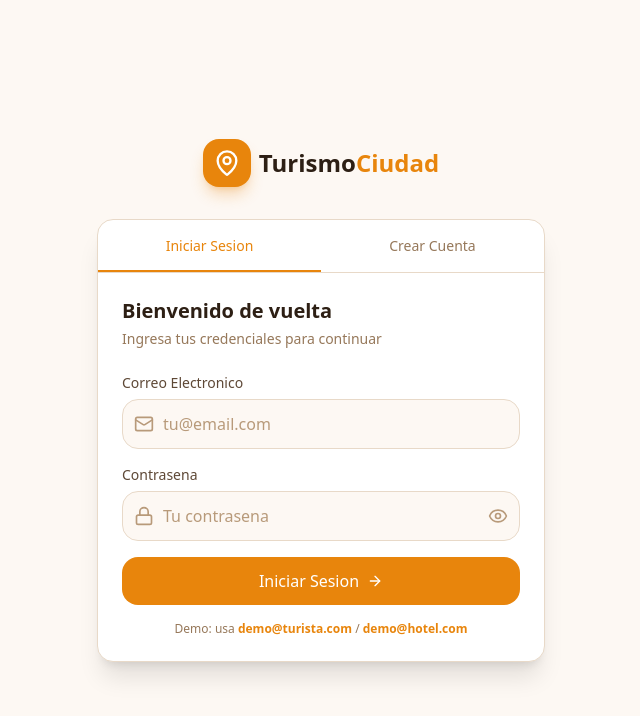
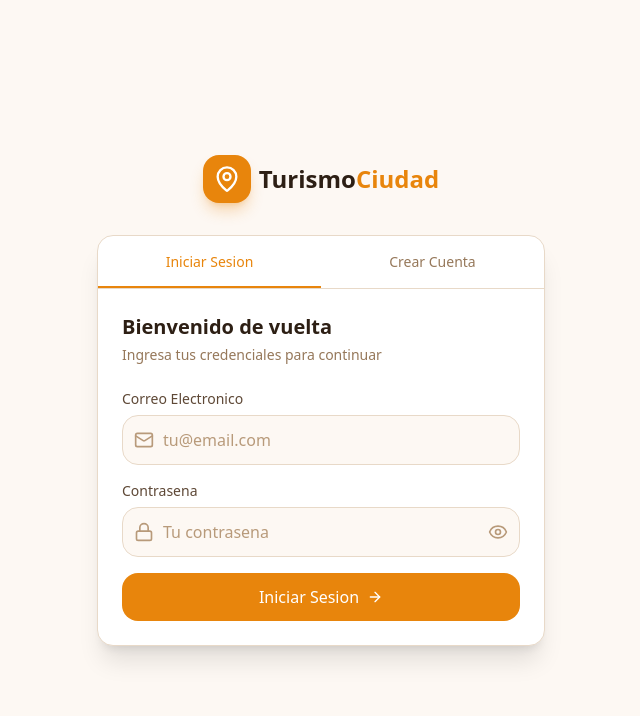
Before and after one commit to Rafael-VH/Tourist-Corner, a React (Vite) app: page /login in a window 1280 px wide. Shown: the top 716 px of the page, without its empty margins (319-959 px from the left). Built offline with nearby package versions, Linux system fonts and the light colour scheme.

Commit message:
fix(presentation): remove demo credential fallback and validation in LoginPage

```diff
--- a/src/presentation/pages/LoginPage.tsx
+++ b/src/presentation/pages/LoginPage.tsx
@@ -40,8 +40,12 @@ export function LoginPage() {
   const handleLogin = async (e: React.FormEvent) => {
     e.preventDefault();
     setError("");
+    if (!email || !password) {
+      setError("Por favor ingresa tu correo y contrasena");
+      return;
+    }
     try {
-      await signIn(email || "demo@turista.com", password || "demo123");
+      await signIn(email, password);
       navigate("/");
     } catch (err: unknown) {
       setError((err as Error).message || "Error al iniciar sesion");
@@ -208,15 +212,6 @@ export function LoginPage() {
                         </>
                       )}
                     </button>
-
-                    <p className="text-xs text-center text-[#96785A] dark:text-[#64748B] mt-4">
-                      Demo: usa{" "}
-                      <strong className="text-[#E8850C]">
-                        demo@turista.com
-                      </strong>{" "}
-                      /{" "}
-                      <strong className="text-[#E8850C]">demo@hotel.com</strong>
-                    </p>
                   </form>
                 </motion.div>
               ) : (
```
